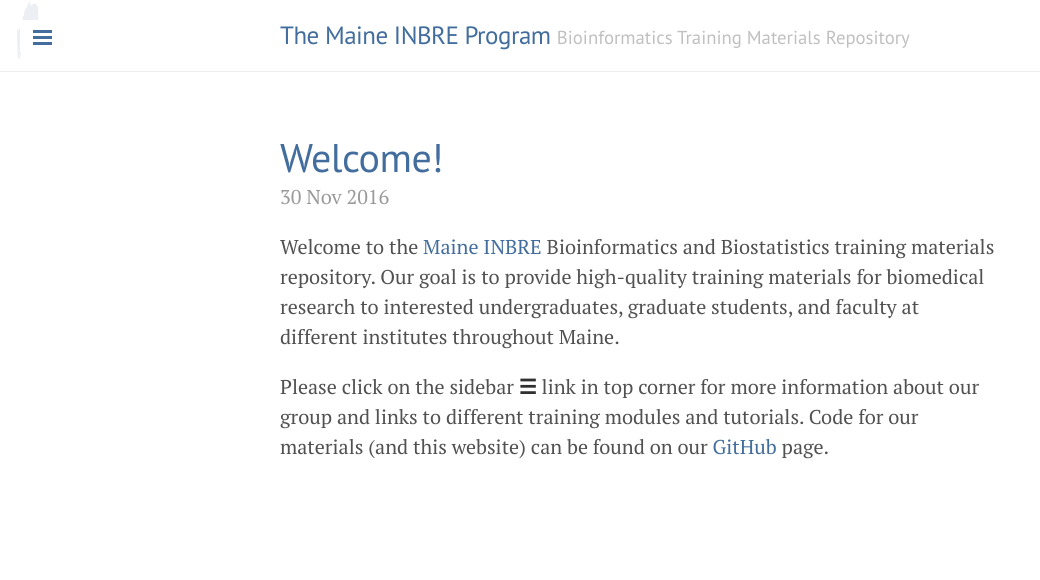
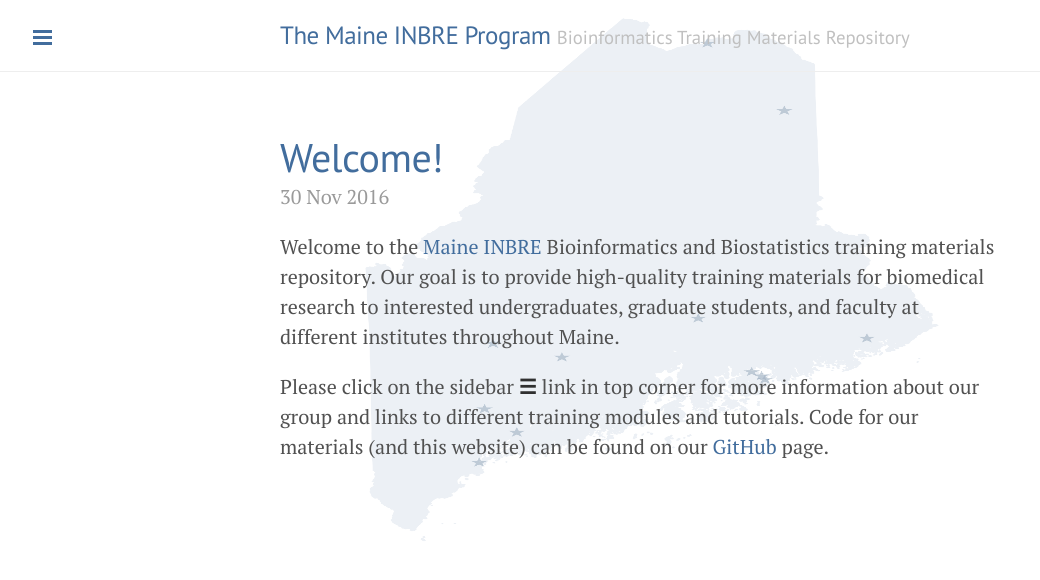
Before and after one commit to MaineINBRE/maineinbre.github.io, a Jekyll site: the page built from index.html, in a window 1280 px wide. Shown: the top 580 px of the page, without its empty margins (0-1040 px from the left). Built offline with Jekyll 4.4.1, drawn with Linux system fonts in a browser that asks for light colours; the list of posts is cut into pages by our own code.

Commit message:
Initial Commit

```diff
--- a/public/css/poole.css
+++ b/public/css/poole.css
@@ -62,7 +62,7 @@ body {
   color: #515151;
   background-color: #fff;
   background-image: url('/images/background.png');
-  background-size: 60px 60px;
+  background-size: 100% 100%;
   background-repeat: no-repeat;
   -webkit-text-size-adjust: 100%;
       -ms-text-size-adjust: 100%;
```
